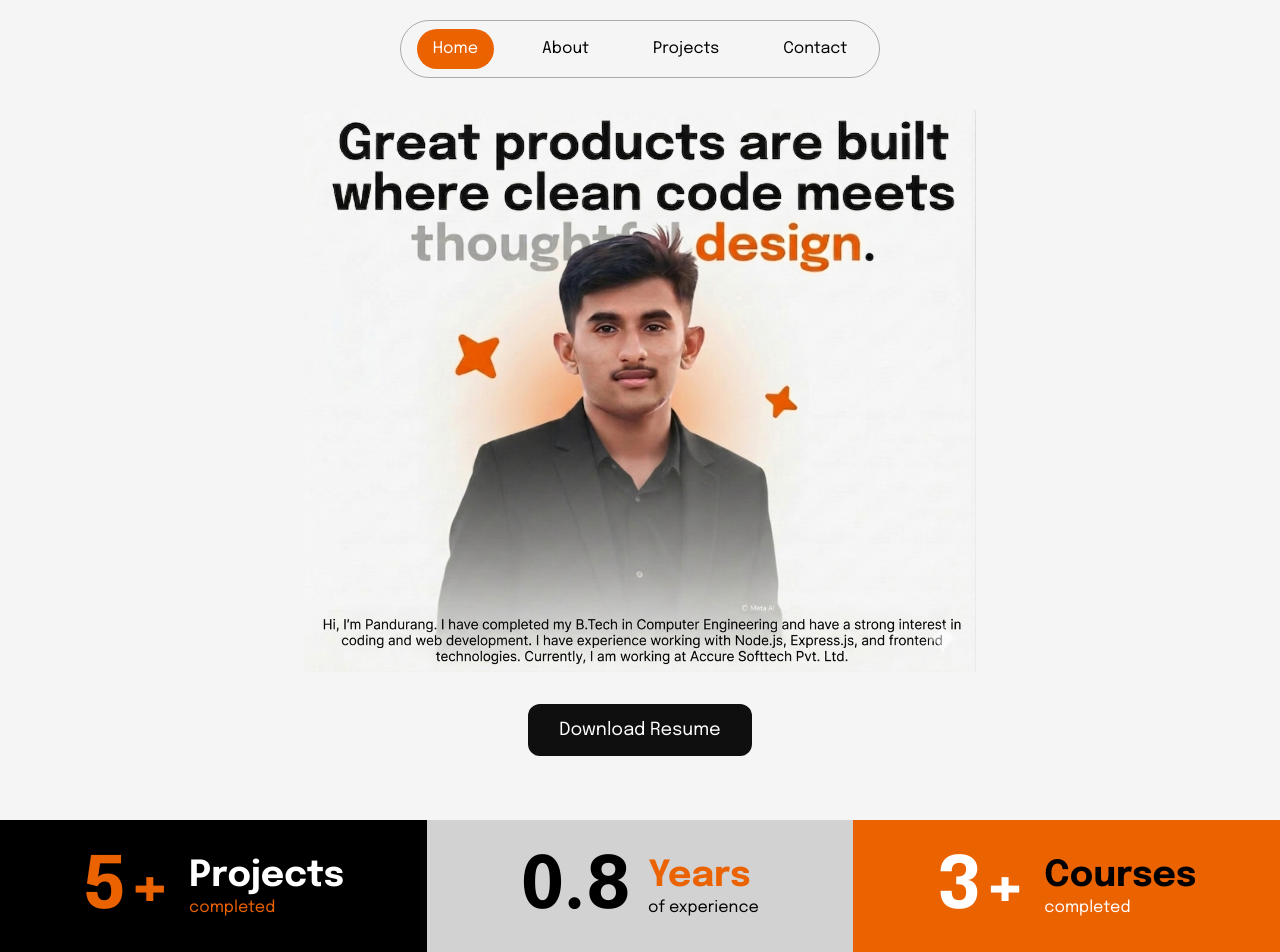
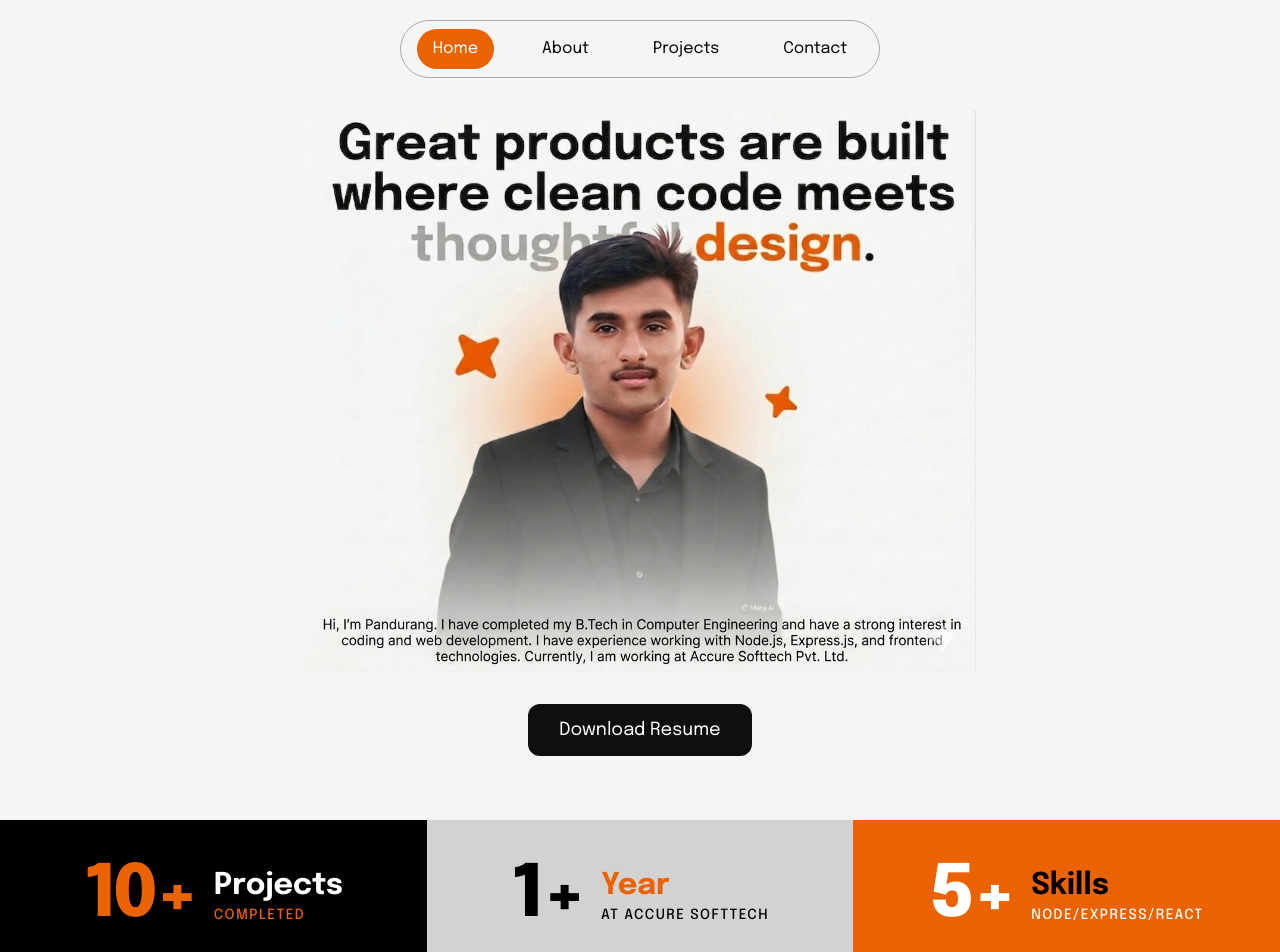
Before and after one commit to pandurangkendre9709-jpg/Pandurang-Portfolio, a React (Vite) app: page / in a window 1280 px wide. Shown: the top 952 px of the page. Built offline with nearby package versions, Linux system fonts and the light colour scheme.

Commit message:
update changes

```diff
--- a/src/components/AboutBanner.jsx
+++ b/src/components/AboutBanner.jsx
@@ -3,7 +3,7 @@ import RollingNumber from "./RollingNumber";
 function AboutBanner() {
   const stats = [
     {
-      value: 5,
+      value: 10, // Updated to reflect your growing portfolio
       suffix: "+",
       title: "Projects",
       subtitle: "completed",
@@ -13,20 +13,20 @@ function AboutBanner() {
       subColor: "text-[#EB6200]",
     },
     {
-      value: 0.8,
-      suffix: "",
-      title: "Years",
-      subtitle: "of experience",
+      value: 1, // Rounded up for "1st Year" or keep 0.8 if you prefer precision
+      suffix: "+",
+      title: "Year",
+      subtitle: "at Accure Softtech",
       bg: "bg-[#D2D2D2]",
       numberColor: "text-black",
       titleColor: "text-[#EB6200]",
       subColor: "text-black",
     },
     {
-      value: 3,
+      value: 5,
       suffix: "+",
-      title: "Courses",
-      subtitle: "completed",
+      title: "Skills",
+      subtitle: "Node/Express/React",
       bg: "bg-[#EB6200]",
       numberColor: "text-white",
       titleColor: "text-black",
@@ -35,26 +35,30 @@ function AboutBanner() {
   ];
 
   return (
-    <div className="grid grid-cols-1 md:grid-cols-3 mt-16 overflow-hidden">
+    <section className="grid grid-cols-1 md:grid-cols-3 mt-16 overflow-hidden shadow-xl">
       {stats.map((stat, i) => (
         <div
           key={i}
-          className={`flex gap-4 justify-center items-center p-8 ${stat.bg}`}
+          className={`flex gap-4 justify-center items-center p-10 transition-transform hover:scale-105 duration-300 ${stat.bg}`}
         >
-          <h1 className={`text-5xl md:text-7xl font-bold ${stat.numberColor}`}>
-            <RollingNumber value={stat.value} />
-            {stat.suffix}
-          </h1>
+          <div className="flex flex-col items-center md:items-start">
+            <h1 className={`text-5xl md:text-7xl font-extrabold tracking-tighter ${stat.numberColor}`}>
+              <RollingNumber value={stat.value} />
+              {stat.suffix}
+            </h1>
+          </div>
 
-          <div>
-            <h2 className={`text-2xl md:text-4xl font-bold ${stat.titleColor}`}>
+          <div className="flex flex-col">
+            <h2 className={`text-2xl md:text-3xl font-bold leading-tight ${stat.titleColor}`}>
               {stat.title}
             </h2>
-            <span className={stat.subColor}>{stat.subtitle}</span>
+            <p className={`text-sm uppercase tracking-widest font-medium ${stat.subColor}`}>
+              {stat.subtitle}
+            </p>
           </div>
         </div>
       ))}
-    </div>
+    </section>
   );
 }
 
```
